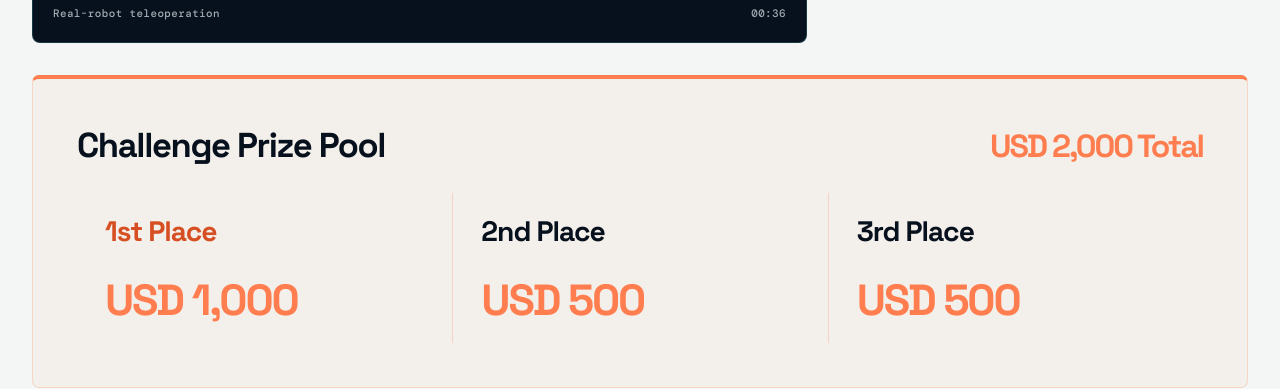
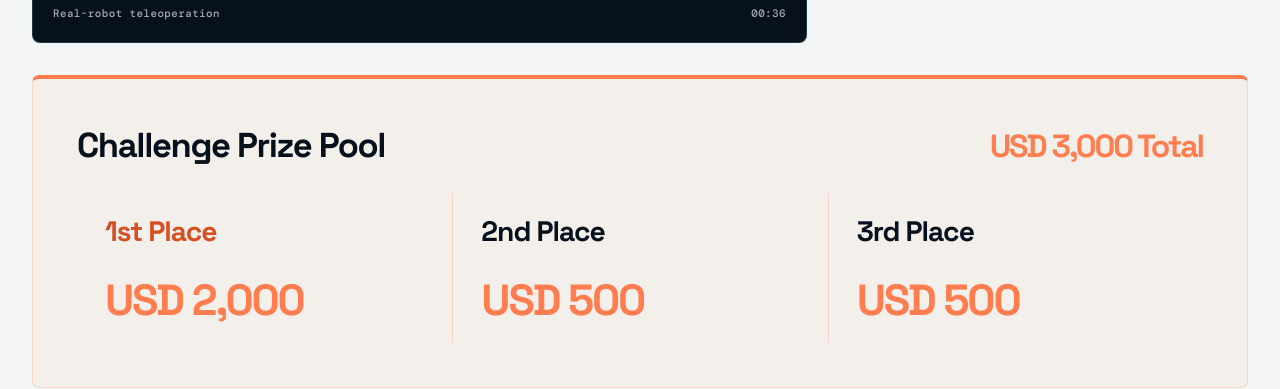
Before and after one commit to bimanual-robot-learning/bimanual-robot-learning.github.io, a React (Vite) app: page / in a window 1280 px wide. Shown: the part 7900-8289 px from the top of the page. Built offline with nearby package versions, Linux system fonts and the light colour scheme.

Commit message:
fix: update challenge prize pool

```diff
--- a/src/data/challengeHub.ts
+++ b/src/data/challengeHub.ts
@@ -28,7 +28,7 @@ export const challengeHub = {
     '12+ household tasks',
     'Teleoperation + UMI data',
     'Online + real-robot evaluation',
-    'USD 2,000 prize pool',
+    'USD 3,000 prize pool',
   ],
   overview: {
     eyebrow: 'About the challenge',
--- a/src/data/workshop.ts
+++ b/src/data/workshop.ts
@@ -236,11 +236,11 @@ export const challenge: ChallengeInfo = {
       description: 'Unfold the clothing and fold it neatly.',
     },
   ],
-  prizePoolTotal: 'USD 2,000',
+  prizePoolTotal: 'USD 3,000',
   prizes: [
     {
       place: '1st Place',
-      amount: 'USD 1,000',
+      amount: 'USD 2,000',
       accent: 'primary',
     },
     {
```
Also changed, not shown: 2 other files (tests, documents, lock files or other folders).
